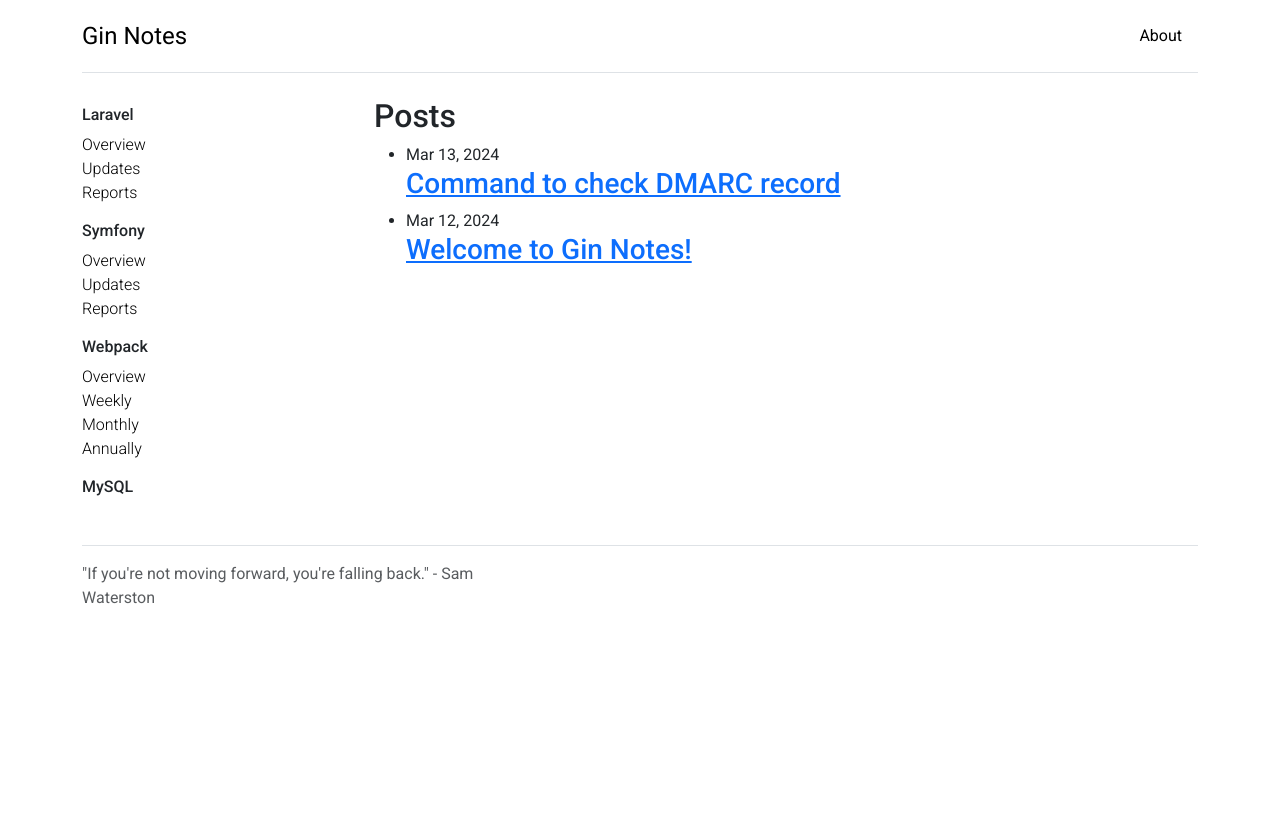
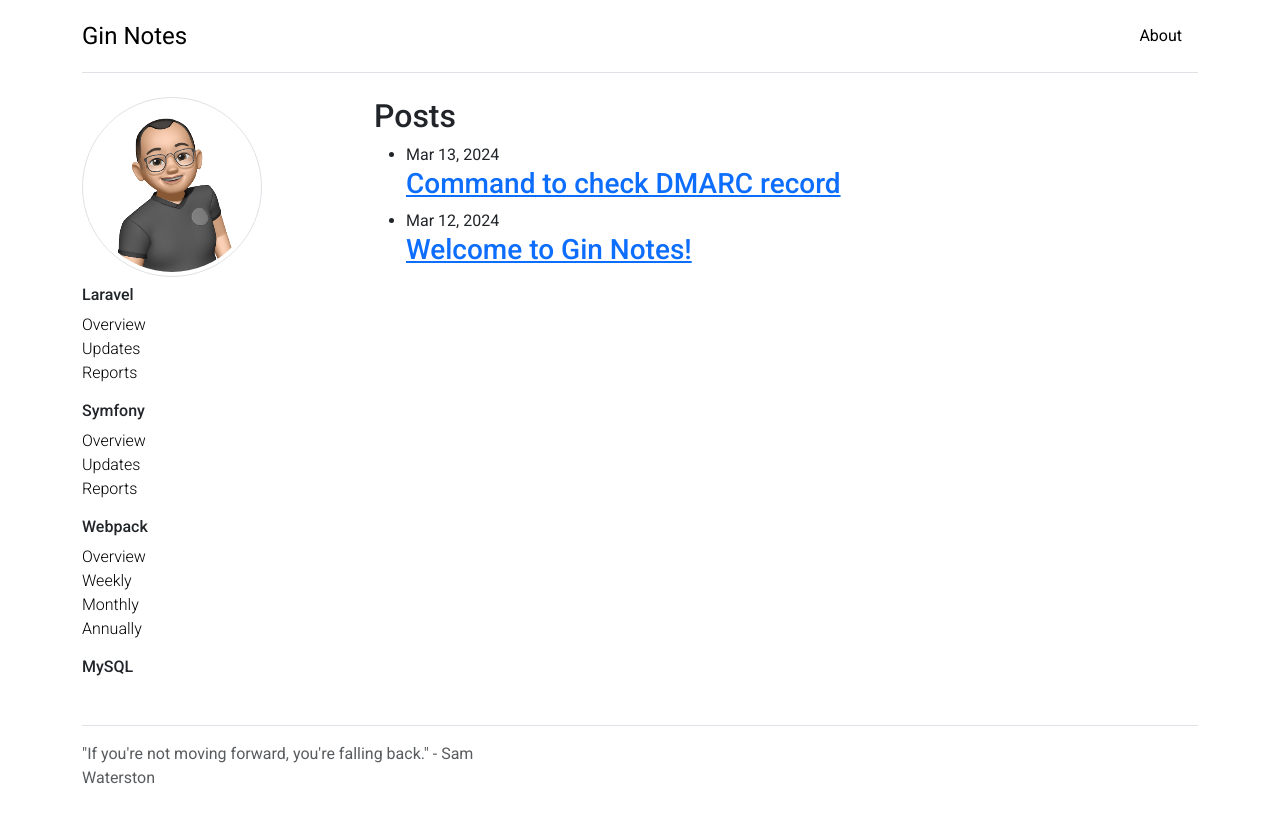
Before and after one commit to ictgtvt/ictgtvt.github.io, a Jekyll site: the page built from index.md, in a window 1280 px wide. Shown: the top 823 px of the page. Built offline with Jekyll 4.4.1, drawn with Linux system fonts in a browser that asks for light colours.

Commit message:
Add avatar

```diff
--- a/_layouts/default.html
+++ b/_layouts/default.html
@@ -10,6 +10,8 @@
     <div class="container">
         <main class="d-flex flex-nowrap">
             <div class="flex-shrink-0 pe-3" style="width: 280px;">
+                <img src="{{ "/assets/images/avatar-170x170.png" | relative_url }}" class="rounded-circle img-thumbnail" alt="Gin">
+
                 <ul class="list-unstyled ps-0">
                     <li class="mb-1">
                         <button class="btn btn-toggle d-inline-flex align-items-center rounded border-0 collapsed ps-0 fw-medium"
```
Also changed, not shown: assets/images/avatar-170x170.png (added).
